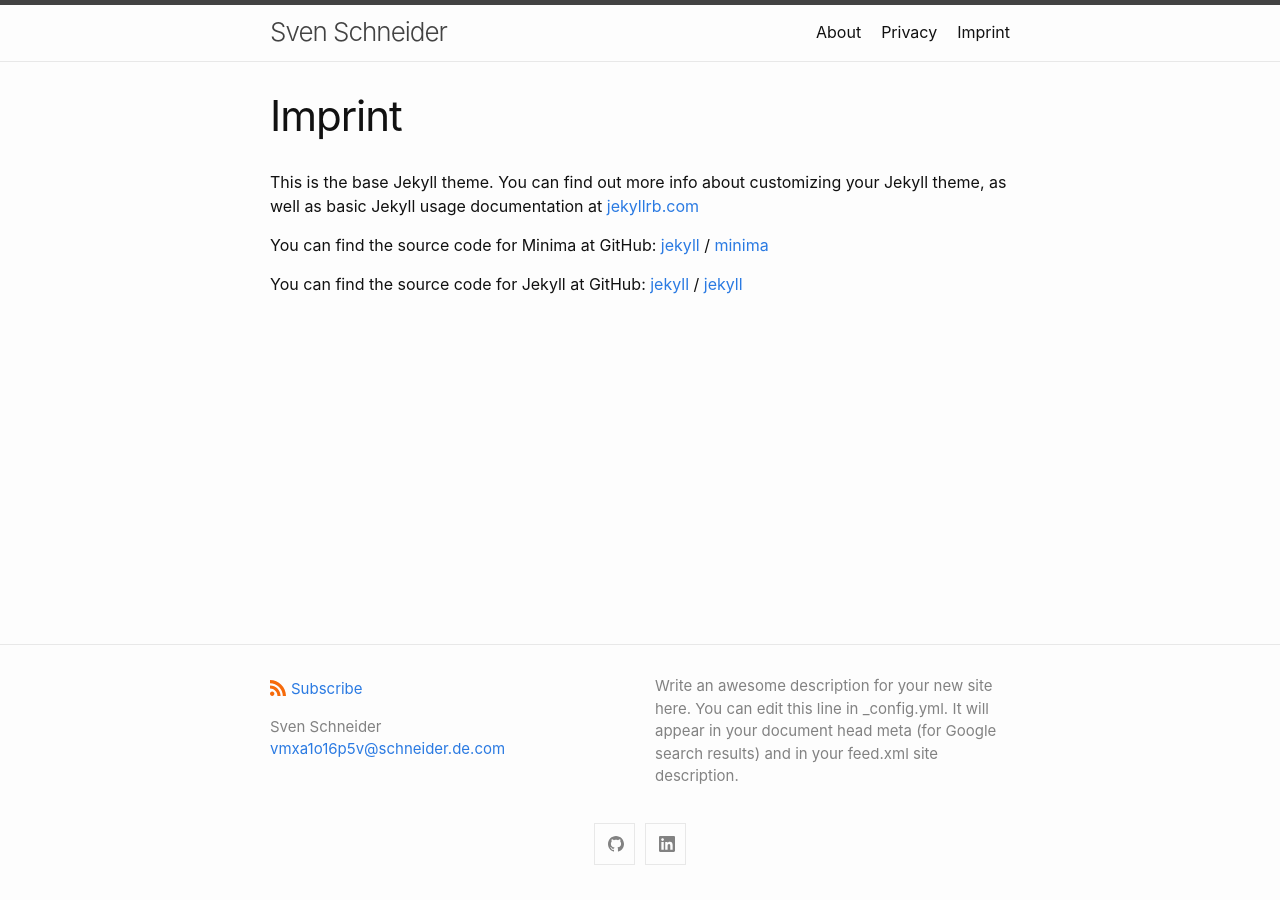
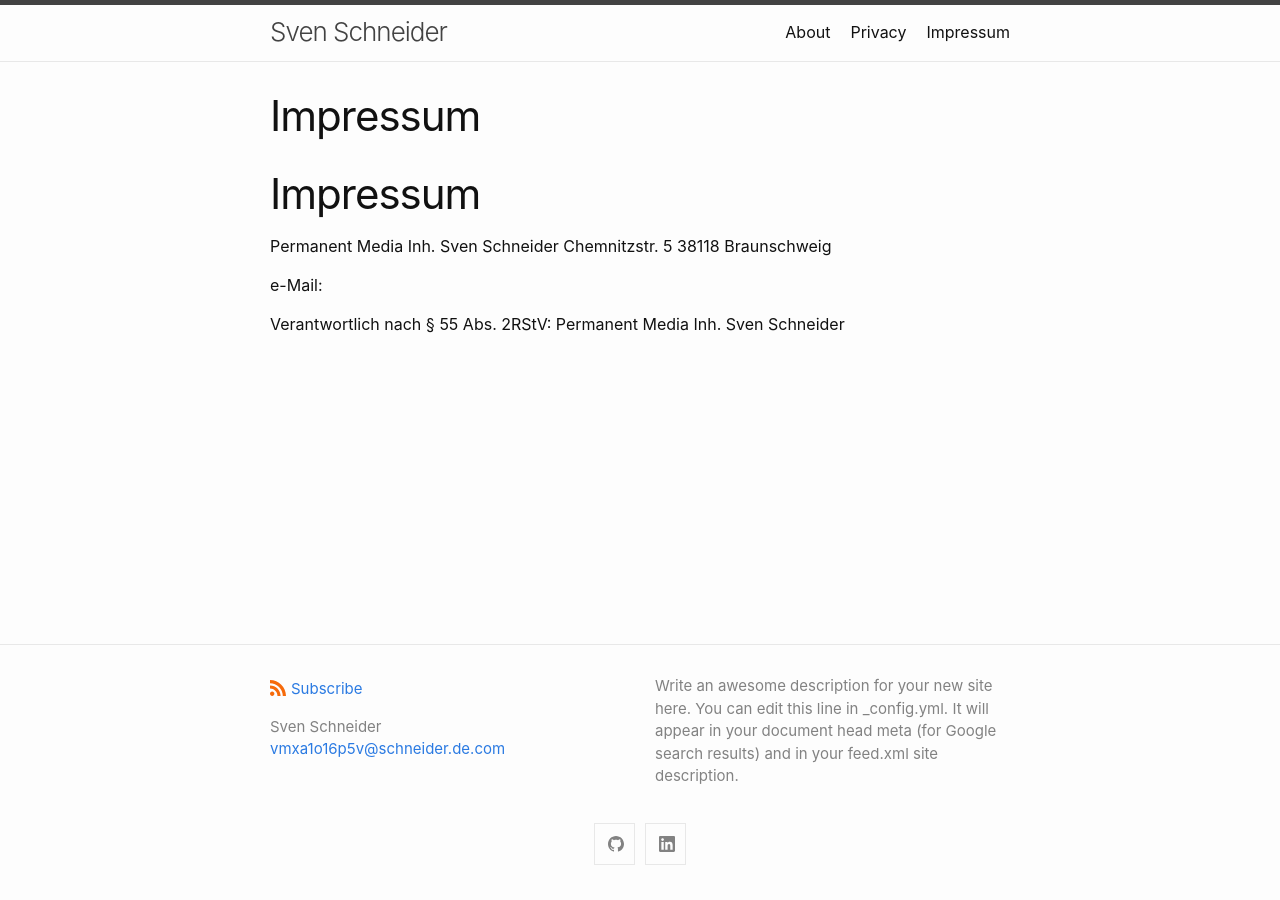
Before and after one commit to schneider-de-com/schneider-de-com.github.io, a Jekyll site: the page built from imprint.md, in a window 1280 px wide. Built offline with Jekyll 4.4.1, drawn with Linux system fonts in a browser that asks for light colours.

Commit message:
Update imprint.md

```diff
--- a/imprint.md
+++ b/imprint.md
@@ -1,18 +1,14 @@
 ---
 layout: page
-title: Imprint
+title: Impressum
 permalink: /imprint/
 ---
 
-This is the base Jekyll theme. You can find out more info about customizing your Jekyll theme, as well as basic Jekyll usage documentation at [jekyllrb.com](https://jekyllrb.com/)
+# Impressum
+Permanent Media Inh. Sven Schneider
+Chemnitzstr. 5
+38118 Braunschweig
 
-You can find the source code for Minima at GitHub:
-[jekyll][jekyll-organization] /
-[minima](https://github.com/jekyll/minima)
+e-Mail:
 
-You can find the source code for Jekyll at GitHub:
-[jekyll][jekyll-organization] /
-[jekyll](https://github.com/jekyll/jekyll)
-
-
-[jekyll-organization]: https://github.com/jekyll
+Verantwortlich nach § 55 Abs. 2RStV: Permanent Media Inh. Sven Schneider
```
